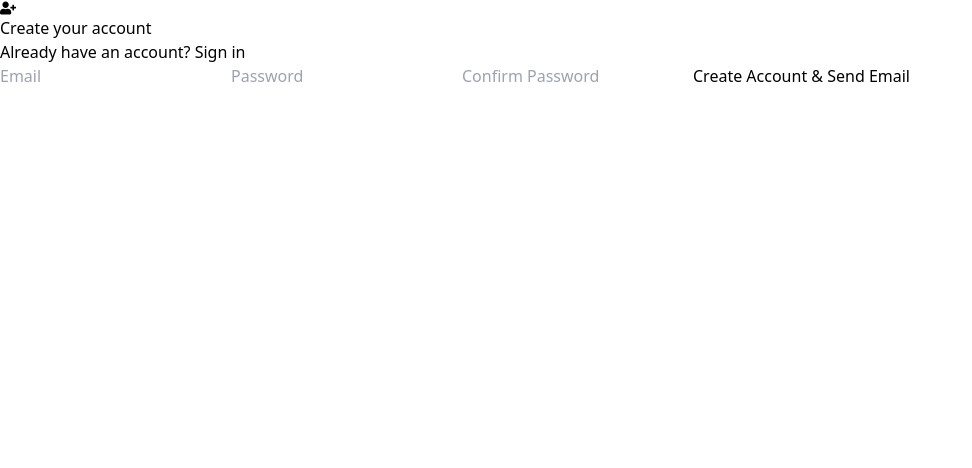
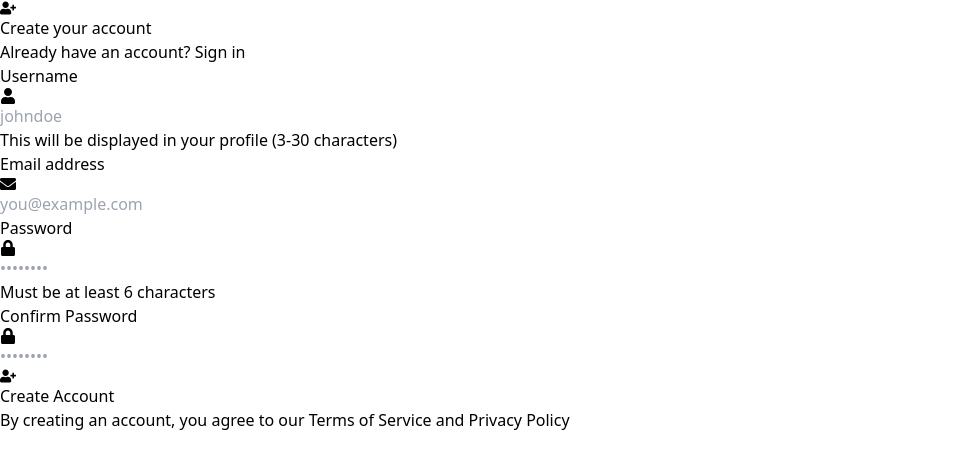
Before and after one commit to amankumar8084-web/notes-app, a React (Vite) app in the folder frontend/: page /register in a window 1280 px wide. Shown: the top 468 px of the page, without its empty margins (0-972 px from the left). Built offline with nearby package versions, Linux system fonts and the light colour scheme.

Commit message:
enhanced ui

```diff
--- a/frontend/src/pages/Dashboard.jsx
+++ b/frontend/src/pages/Dashboard.jsx
@@ -177,12 +177,6 @@ const Dashboard = () => {
               Showing <span className="font-medium">{notes.length}</span> notes
             </div>
             <div className="mt-2 sm:mt-0">
-              <button
-                onClick={() => window.scrollTo({ top: 0, behavior: 'smooth' })}
-                className="text-blue-700 hover:text-blue-800"
-              >
-                Back to top ↑
-              </button>
             </div>
           </div>
         </div>
--- a/frontend/src/pages/Login.jsx
+++ b/frontend/src/pages/Login.jsx
@@ -64,7 +64,7 @@ const Login = () => {
             </div>
           </div>
           <h1 className="text-2xl sm:text-3xl font-bold text-gray-900">
-            {isLogin ? 'Welcome Back' : 'Create Account'}
+            {isLogin ? 'Welcome' : 'Create Account'}
           </h1>
           <p className="mt-2 text-sm sm:text-base text-gray-600">
             {isLogin ? "Don't have an account? " : "Already have an account? "}
@@ -101,7 +101,7 @@ const Login = () => {
                 value={formData.email}
                 onChange={handleChange}
                 className="w-full px-3 py-2 sm:px-4 sm:py-3 border border-gray-300 rounded-lg focus:ring-2 focus:ring-blue-700 focus:border-blue-700 outline-none transition text-sm sm:text-base"
-                placeholder="you@example.com"
+                placeholder="Enter your email"
               />
             </div>
 
--- a/frontend/src/pages/Register.jsx
+++ b/frontend/src/pages/Register.jsx
@@ -1,205 +1,257 @@
 import React, { useState } from 'react';
-import emailjs from '@emailjs/browser';
 import { useNavigate, Link } from 'react-router-dom';
 import { useAuth } from '../contexts/AuthContext';
-import { FaUserPlus, FaCheckCircle, FaEnvelope } from 'react-icons/fa';
-
-// 🔹 Initialize EmailJS ONCE (outside component is also fine)
-emailjs.init('Mjrt59vo5ZEcSa_k_'); // your public key
+import { FaUserPlus, FaUser, FaEnvelope, FaLock } from 'react-icons/fa';
 
 const Register = () => {
   const [formData, setFormData] = useState({
+    username: '',
     email: '',
     password: '',
     confirmPassword: ''
   });
-
   const [error, setError] = useState('');
   const [loading, setLoading] = useState(false);
-  const [emailSent, setEmailSent] = useState(false);
 
   const { register } = useAuth();
   const navigate = useNavigate();
 
-  // 🔹 Handle input change
   const handleChange = (e) => {
     const { name, value } = e.target;
-    setFormData((prev) => ({
+    setFormData(prev => ({
       ...prev,
       [name]: value
     }));
   };
 
-  // 🔹 Handle form submit
+  const validateForm = () => {
+    setError('');
+
+    // Validate username
+    if (formData.username.trim().length < 3) {
+      setError('Username must be at least 3 characters');
+      return false;
+    }
+
+    // Validate email
+    const emailRegex = /^[^\s@]+@[^\s@]+\.[^\s@]+$/;
+    if (!emailRegex.test(formData.email)) {
+      setError('Please enter a valid email address');
+      return false;
+    }
+
+    // Validate password
+    if (formData.password.length < 6) {
+      setError('Password must be at least 6 characters');
+      return false;
+    }
+
+    // Validate passwords match
+    if (formData.password !== formData.confirmPassword) {
+      setError('Passwords do not match');
+      return false;
+    }
+
+    return true;
+  };
+
   const handleSubmit = async (e) => {
     e.preventDefault();
-    setError('');
-    setEmailSent(false);
 
-    // 🔸 Validations
-    if (formData.password !== formData.confirmPassword) {
-      return setError('Passwords do not match');
-    }
-
-    if (formData.password.length < 6) {
-      return setError('Password must be at least 6 characters');
-    }
-
-    const emailRegex = /^[^\s@]+@[^\s@]+\.[^\s@]+$/;
-    if (!emailRegex.test(formData.email)) {
-      return setError('Please enter a valid email address');
+    if (!validateForm()) {
+      return;
     }
 
     setLoading(true);
 
     try {
-      // 🔹 Send welcome email
-      try {
-        await emailjs.send(
-          'service_6b4x16e',      // Service ID
-          'template_ra6l6ec',     // Template ID
-          {
-            to_email: formData.email,
-            to_name: formData.email.split('@')[0],
-            from_name: 'Notes App',
-            message: 'Welcome to Notes App! Start organizing your notes.',
-            login_url: 'http://localhost:3000/login'
+      const result = await register(
+        formData.email,
+        formData.password,
+        formData.username
+      );
+
+      if (result.success) {
+        // Auto login after successful registration
+        const loginResult = await login(formData.email, formData.password);
+
+        if (loginResult.success) {
+          navigate('/', {
+            state: {
+              message: 'Registration successful! Welcome!'
             }
-        );
-      } catch (emailError) {
-        console.error('Email failed:', emailError);
-        // Registration should still continue
+          });
+        } else {
+          navigate('/login', {
+            state: {
+              message: 'Registration successful! Please login.'
             }
-
-      // 🔹 Register user
-      const result = await register(formData.email, formData.password);
-
-      if (result?.success) {
-        setEmailSent(true);
-
-        setTimeout(() => {
-          navigate('/login', {
-            state: { message: 'Registration successful! Please login.' }
           });
-        }, 5000);
+        }
       } else {
-        setError(result?.error || 'Registration failed');
+        setError(result.error);
       }
     } catch (err) {
-      setError('Something went wrong. Please try again.');
+      setError('An unexpected error occurred');
     } finally {
       setLoading(false);
     }
   };
 
-  // ✅ SUCCESS SCREEN
-  if (emailSent) {
   return (
-      <div className="min-h-screen flex items-center justify-center bg-gray-50 px-4">
-        <div className="max-w-md w-full bg-white p-8 rounded-lg shadow text-center">
+    <div className="min-h-screen flex items-center justify-center bg-gray-50 py-4 px-3 sm:py-8 sm:px-6 lg:px-8">
+      <div className="w-full max-w-md mx-auto">
+        <div className="text-center mb-6 sm:mb-8">
           <div className="flex justify-center mb-4">
-            <div className="h-16 w-16 rounded-full bg-green-100 flex items-center justify-center">
-              <FaEnvelope className="text-green-600 h-8 w-8" />
+            <div className="h-12 w-12 rounded-full bg-blue-700 flex items-center justify-center">
+              <FaUserPlus className="h-6 w-6 text-white" />
             </div>
           </div>
-
-          <h2 className="text-2xl font-bold mb-2">Check Your Email</h2>
-          <p className="text-gray-600 mb-2">We sent a welcome email to</p>
-          <p className="font-semibold text-blue-700 mb-4">{formData.email}</p>
-
-          <div className="bg-blue-50 border border-blue-200 p-4 rounded mb-4 text-left">
-            <div className="flex">
-              <FaCheckCircle className="text-blue-600 mr-3 mt-1" />
-              <div>
-                <p className="font-medium text-blue-900">What’s next?</p>
-                <p className="text-sm text-blue-800">
-                  Login and start creating notes 🚀
-                </p>
-              </div>
-            </div>
-          </div>
-
-          <p className="text-sm text-gray-500 mb-4">
-            Redirecting to login in 5 seconds...
-          </p>
-
-          <button
-            onClick={() => navigate('/login')}
-            className="w-full bg-blue-700 text-white py-3 rounded hover:bg-blue-800"
-          >
-            Go to Login
-          </button>
-        </div>
-      </div>
-    );
-  }
-
-  // ✅ REGISTRATION FORM
-  return (
-    <div className="min-h-screen flex items-center justify-center bg-gray-50 px-4">
-      <div className="max-w-md w-full">
-        <div className="text-center mb-6">
-          <div className="flex justify-center mb-3">
-            <div className="h-12 w-12 bg-blue-700 rounded-full flex items-center justify-center">
-              <FaUserPlus className="text-white h-6 w-6" />
-            </div>
-          </div>
-
-          <h1 className="text-2xl font-bold">Create your account</h1>
-          <p className="text-gray-600 mt-1">
+          <h1 className="text-2xl sm:text-3xl font-bold text-gray-900">
+            Create your account
+          </h1>
+          <p className="mt-2 text-sm sm:text-base text-gray-600">
             Already have an account?{' '}
-            <Link to="/login" className="text-blue-700 font-medium">
+            <Link to="/login" className="font-medium text-blue-700 hover:text-blue-800">
               Sign in
             </Link>
           </p>
         </div>
 
-        <div className="bg-white p-6 rounded-lg shadow">
+        <div className="bg-white rounded-lg shadow border border-gray-200 py-6 px-4 sm:px-8">
+          <form className="space-y-4" onSubmit={handleSubmit}>
             {error && (
-            <div className="bg-red-50 border border-red-200 text-red-600 p-3 rounded mb-4">
+              <div className="bg-red-50 border border-red-200 text-red-600 px-3 py-2 sm:px-4 sm:py-3 rounded text-sm sm:text-base">
                 {error}
               </div>
             )}
 
-          <form onSubmit={handleSubmit} className="space-y-4">
+            {/* Username Field */}
+            <div>
+              <label htmlFor="username" className="block text-sm font-medium text-gray-700 mb-1 sm:mb-2">
+                Username
+              </label>
+              <div className="relative">
+                <div className="absolute inset-y-0 left-0 pl-3 flex items-center pointer-events-none">
+                  <FaUser className="h-5 w-5 text-gray-400" />
+                </div>
                 <input
+                  id="username"
+                  name="username"
+                  type="text"
+                  autoComplete="username"
+                  required
+                  value={formData.username}
+                  onChange={handleChange}
+                  className="pl-10 w-full px-3 py-2 sm:px-4 sm:py-3 border border-gray-300 rounded-lg focus:ring-2 focus:ring-blue-700 focus:border-blue-700 outline-none transition text-sm sm:text-base"
+                  placeholder="johndoe"
+                  minLength="3"
+                  maxLength="30"
+                />
+              </div>
+              <p className="mt-1 text-xs text-gray-500">
+                This will be displayed in your profile (3-30 characters)
+              </p>
+            </div>
+
+            {/* Email Field */}
+            <div>
+              <label htmlFor="email" className="block text-sm font-medium text-gray-700 mb-1 sm:mb-2">
+                Email address
+              </label>
+              <div className="relative">
+                <div className="absolute inset-y-0 left-0 pl-3 flex items-center pointer-events-none">
+                  <FaEnvelope className="h-5 w-5 text-gray-400" />
+                </div>
+                <input
+                  id="email"
+                  name="email"
                   type="email"
-              name="email"
-              placeholder="Email"
+                  autoComplete="email"
+                  required
                   value={formData.email}
                   onChange={handleChange}
+                  className="pl-10 w-full px-3 py-2 sm:px-4 sm:py-3 border border-gray-300 rounded-lg focus:ring-2 focus:ring-blue-700 focus:border-blue-700 outline-none transition text-sm sm:text-base"
+                  placeholder="you@example.com"
+                />
+              </div>
+            </div>
+
+            {/* Password Field */}
+            <div>
+              <label htmlFor="password" className="block text-sm font-medium text-gray-700 mb-1 sm:mb-2">
+                Password
+              </label>
+              <div className="relative">
+                <div className="absolute inset-y-0 left-0 pl-3 flex items-center pointer-events-none">
+                  <FaLock className="h-5 w-5 text-gray-400" />
+                </div>
+                <input
+                  id="password"
+                  name="password"
+                  type="password"
                   required
-              className="w-full p-3 border rounded"
-            />
-
-            <input
-              type="password"
-              name="password"
-              placeholder="Password"
                   value={formData.password}
                   onChange={handleChange}
+                  className="pl-10 w-full px-3 py-2 sm:px-4 sm:py-3 border border-gray-300 rounded-lg focus:ring-2 focus:ring-blue-700 focus:border-blue-700 outline-none transition text-sm sm:text-base"
+                  placeholder="••••••••"
+                  minLength="6"
+                />
+              </div>
+              <p className="mt-1 text-xs text-gray-500">
+                Must be at least 6 characters
+              </p>
+            </div>
+
+            {/* Confirm Password Field */}
+            <div>
+              <label htmlFor="confirmPassword" className="block text-sm font-medium text-gray-700 mb-1 sm:mb-2">
+                Confirm Password
+              </label>
+              <div className="relative">
+                <div className="absolute inset-y-0 left-0 pl-3 flex items-center pointer-events-none">
+                  <FaLock className="h-5 w-5 text-gray-400" />
+                </div>
+                <input
+                  id="confirmPassword"
+                  name="confirmPassword"
+                  type="password"
                   required
-              className="w-full p-3 border rounded"
-            />
-
-            <input
-              type="password"
-              name="confirmPassword"
-              placeholder="Confirm Password"
                   value={formData.confirmPassword}
                   onChange={handleChange}
-              required
-              className="w-full p-3 border rounded"
+                  className="pl-10 w-full px-3 py-2 sm:px-4 sm:py-3 border border-gray-300 rounded-lg focus:ring-2 focus:ring-blue-700 focus:border-blue-700 outline-none transition text-sm sm:text-base"
+                  placeholder="••••••••"
                 />
+              </div>
+            </div>
 
+            {/* Submit Button */}
+            <div>
               <button
                 type="submit"
                 disabled={loading}
-              className="w-full bg-blue-700 text-white py-3 rounded hover:bg-blue-800 disabled:opacity-50"
+                className="w-full flex justify-center items-center py-2.5 sm:py-3 px-4 border border-transparent text-sm sm:text-base font-medium rounded-lg text-white bg-blue-700 hover:bg-blue-800 focus:outline-none focus:ring-2 focus:ring-offset-2 focus:ring-blue-700 disabled:opacity-50 transition min-h-[44px]"
               >
-              {loading ? 'Creating Account...' : 'Create Account & Send Email'}
+                {loading ? (
+                  <>
+                    <div className="h-4 w-4 sm:h-5 sm:w-5 border-2 border-white border-t-transparent rounded-full animate-spin mr-2" />
+                    Creating Account...
+                  </>
+                ) : (
+                  <>
+                    <FaUserPlus className="mr-2" />
+                    Create Account
+                  </>
+                )}
               </button>
+            </div>
           </form>
+        </div>
+
+        <div className="mt-6 text-center">
+          <p className="text-xs sm:text-sm text-gray-500">
+            By creating an account, you agree to our Terms of Service and Privacy Policy
+          </p>
         </div>
       </div>
     </div>
```
Also changed, not shown: frontend/src/components/Layout.jsx (+35 -7 lines), frontend/src/contexts/AuthContext.jsx (+14 -6 lines), frontend/src/pages/NoteEditor.jsx (+4 -4 lines), 2 other files (tests, documents, lock files or other folders). Lines whose indentation alone changed are shown as unchanged.
